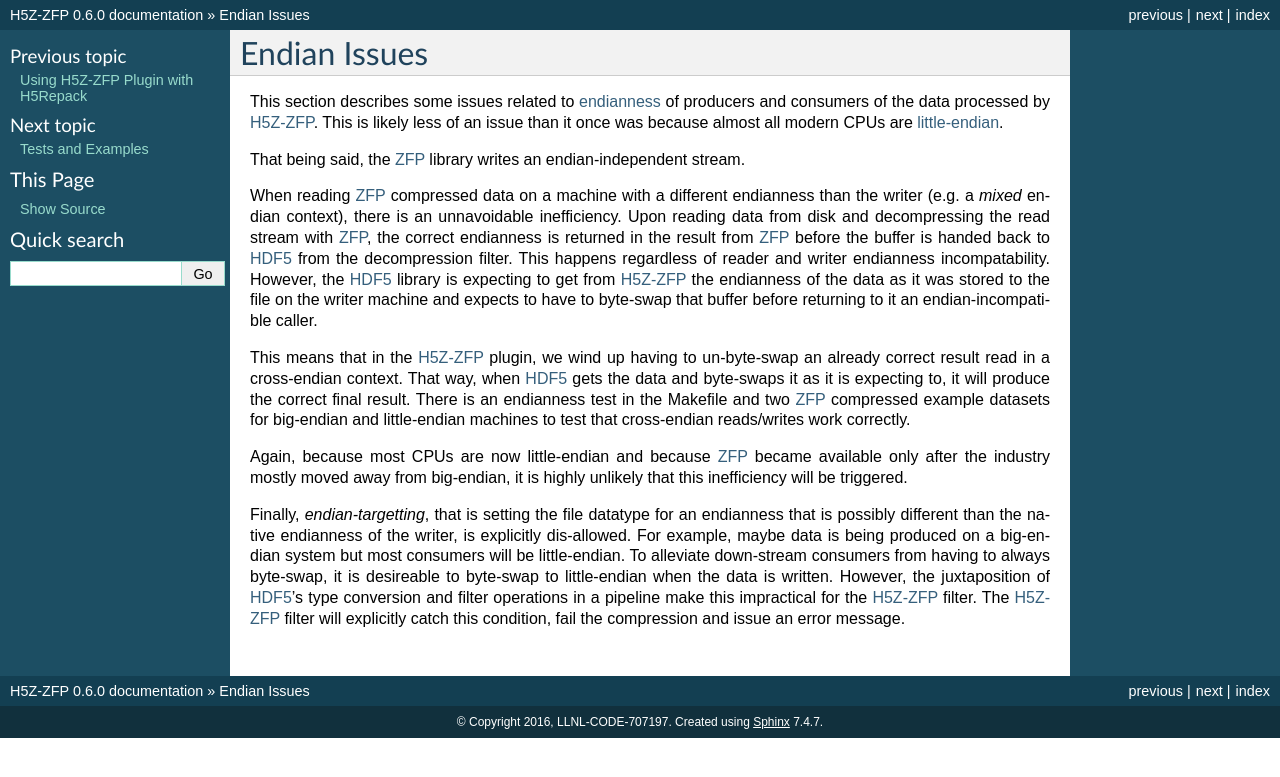
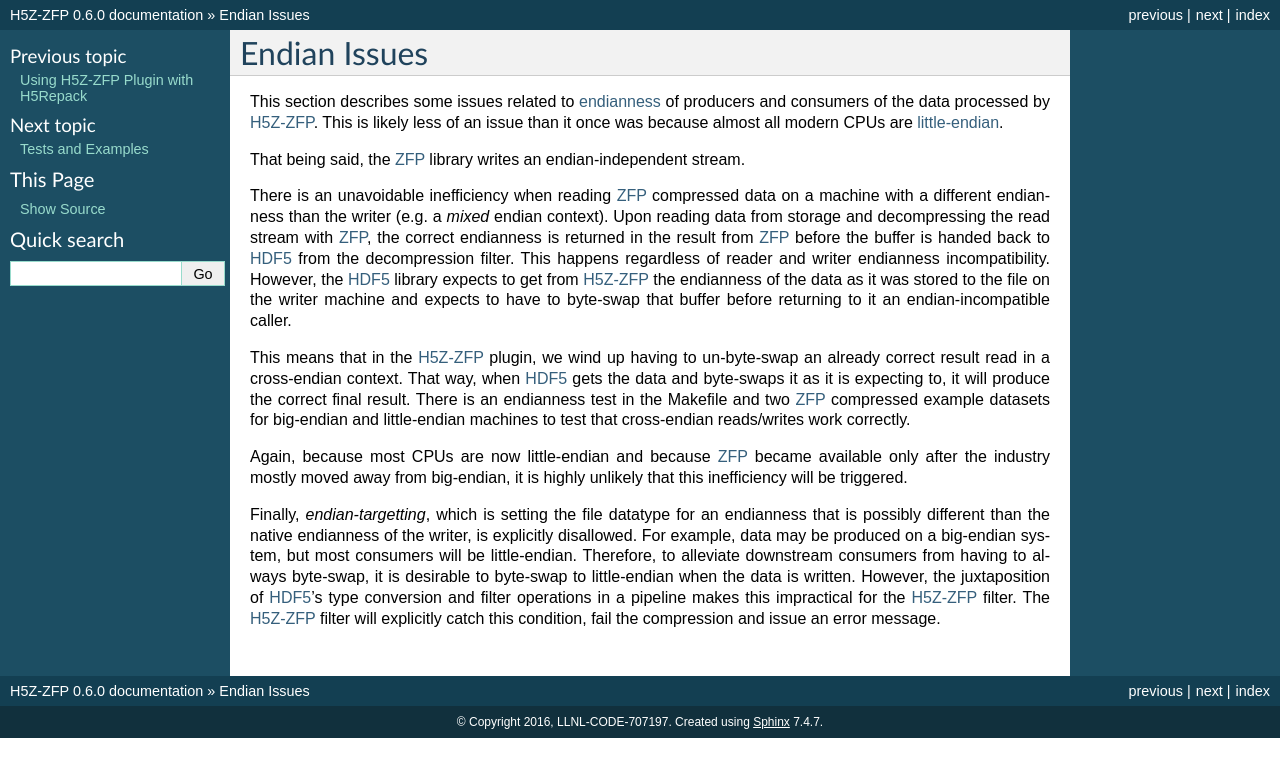
Before and after one commit to LLNL/H5Z-ZFP, a Sphinx documentation site: the page built from docs/endian_issues.rst, in a window 1280 px wide. Shown: the top 777 px of the page. Built offline with Sphinx 7.4.7, drawn with Linux system fonts in a browser that asks for light colours.

Commit message:
Update endian_issues.rst
minor edits.

```diff
--- a/docs/endian_issues.rst
+++ b/docs/endian_issues.rst
@@ -9,10 +9,9 @@
 
 That being said, the ZFP_ library writes an endian-independent stream.
 
-When reading ZFP_ compressed data on a machine with a different endianness than the writer (e.g. a *mixed* endian context), there is an unnavoidable inefficiency.
-Upon reading data from disk and decompressing the read stream with ZFP_, the correct endianness is returned in the result from ZFP_ before the buffer is handed back to HDF5_ from the decompression filter.
-This happens regardless of reader and writer endianness incompatability.
-However, the HDF5_ library is expecting to get from H5Z-ZFP_ the endianness of the data as it was stored to the file on the writer machine and expects to have to byte-swap that buffer before returning to it an endian-incompatible caller.
+There is an unavoidable inefficiency when reading ZFP_ compressed data on a machine with a different endianness than the writer (e.g. a *mixed* endian context). Upon reading data from storage and decompressing the read stream with ZFP_, the correct endianness is returned in the result from ZFP_ before the buffer is handed back to HDF5_ from the decompression filter.
+This happens regardless of reader and writer endianness incompatibility.
+However, the HDF5_ library expects to get from H5Z-ZFP_ the endianness of the data as it was stored to the file on the writer machine and expects to have to byte-swap that buffer before returning to it an endian-incompatible caller.
 
 This means that in the H5Z-ZFP_ plugin, we wind up having to un-byte-swap an already correct result read in a cross-endian context.
 That way, when HDF5_ gets the data and byte-swaps it as it is expecting to, it will produce the correct final result.
@@ -20,8 +19,8 @@
 
 Again, because most CPUs are now little-endian and because ZFP_ became available only after the industry mostly moved away from big-endian, it is highly unlikely that this inefficiency will be triggered.
 
-Finally, *endian-targetting*, that is setting the file datatype for an endianness that is possibly different than the native endianness of the writer, is explicitly dis-allowed.
-For example, maybe data is being produced on a big-endian system but most consumers will be little-endian.
-To alleviate down-stream consumers from having to always byte-swap, it is desireable to byte-swap to little-endian when the data is written.
-However, the juxtaposition of HDF5_'s type conversion and filter operations in a pipeline make this impractical for the H5Z-ZFP_ filter.
+Finally, *endian-targetting*, which is setting the file datatype for an endianness that is possibly different than the native endianness of the writer, is explicitly disallowed.
+For example, data may be produced on a big-endian system, but most consumers will be little-endian.
+Therefore, to alleviate downstream consumers from having to always byte-swap, it is desirable to byte-swap to little-endian when the data is written.
+However, the juxtaposition of HDF5_'s type conversion and filter operations in a pipeline makes this impractical for the H5Z-ZFP_ filter.
 The H5Z-ZFP_ filter will explicitly catch this condition, fail the compression and issue an error message.
```
